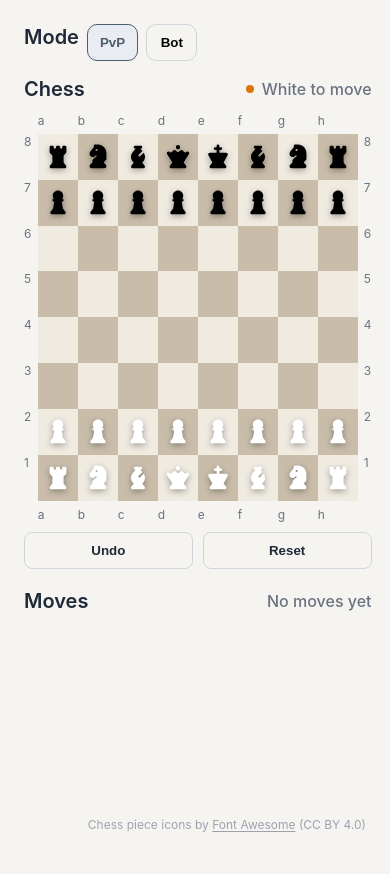
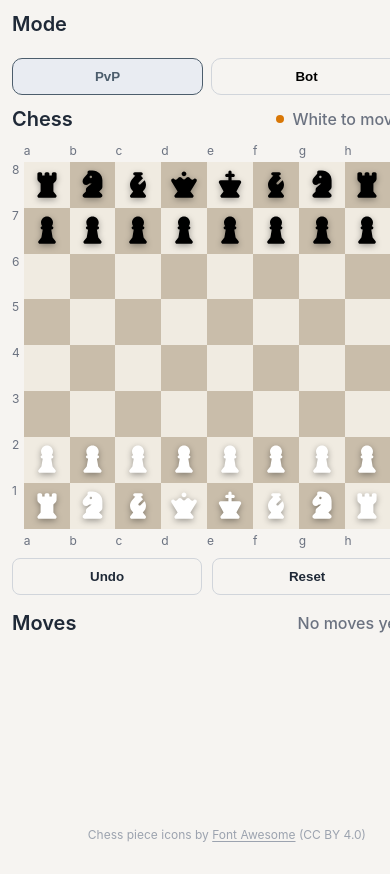
Before and after one commit to Vahvelainen/chess, a React (Vite) app: page / in a window 390 px wide. Shown: the top 874 px of the page. Built offline with nearby package versions, Linux system fonts and the light colour scheme.

Commit message:
Improve mobile styles

```diff
--- a/src/styles.css
+++ b/src/styles.css
@@ -104,16 +104,19 @@ body {
   display: flex;
   flex-direction: column;
   align-items: center;
-  gap: 10px;
+  gap: 8px;
+  width: 100%;
 }
 
 .board-grid-shell {
+  --board-size: min(90vw, 520px);
   display: grid;
-  grid-template-columns: auto minmax(320px, min(90vw, 520px)) auto;
-  grid-template-rows: auto minmax(320px, min(90vw, 520px)) auto;
+  grid-template-columns: auto var(--board-size) auto;
+  grid-template-rows: auto var(--board-size) auto;
   gap: 6px;
   align-items: center;
   justify-items: center;
+  width: 100%;
 }
 
 .file-labels {
@@ -159,8 +162,11 @@ body {
   display: grid;
   grid-template-columns: repeat(8, minmax(0, 1fr));
   grid-template-rows: repeat(8, minmax(0, 1fr));
-  width: 100%;
-  height: 100%;
+  width: var(--board-size);
+  height: var(--board-size);
+  aspect-ratio: 1 / 1;
+  touch-action: none;
+  overscroll-behavior: contain;
 }
 
 .square {
@@ -170,6 +176,7 @@ body {
   justify-content: center;
   font-weight: 600;
   user-select: none;
+  touch-action: none;
 }
 
 .square.light {
@@ -385,22 +392,26 @@ body {
     grid-template-columns: 1fr;
     max-width: 640px;
     gap: 16px;
+    padding: 16px;
   }
 
   .side-menu {
-    flex-direction: row;
-    flex-wrap: wrap;
-    gap: 8px;
+    flex-direction: column;
+    align-items: stretch;
+    gap: 10px;
   }
 
   .option-group {
     grid-template-columns: repeat(2, minmax(0, 1fr));
-    max-width: 240px;
+    max-width: none;
+    width: 100%;
   }
 
   .board-grid-shell {
-    grid-template-columns: auto minmax(320px, min(94vw, 520px)) auto;
-    grid-template-rows: auto minmax(320px, min(94vw, 520px)) auto;
+    --board-size: min(94vw, 520px);
+    grid-template-columns: auto var(--board-size) auto;
+    grid-template-rows: auto var(--board-size) auto;
+    gap: 4px;
   }
 
   .history-panel {
@@ -409,6 +420,11 @@ body {
 }
 
 @media (max-width: 768px) {
+  .app-shell {
+    padding: 12px;
+    gap: 12px;
+  }
+
   .history-panel {
     height: 180px;
   }
```
